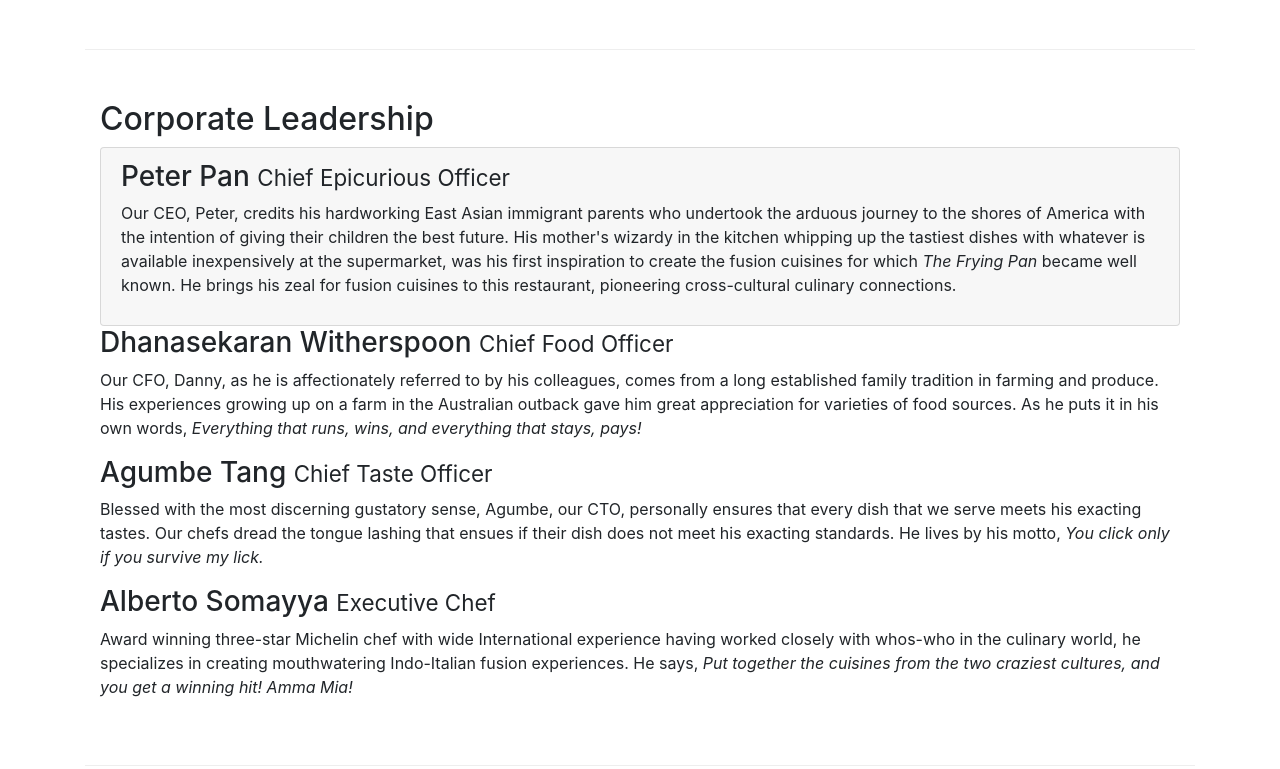
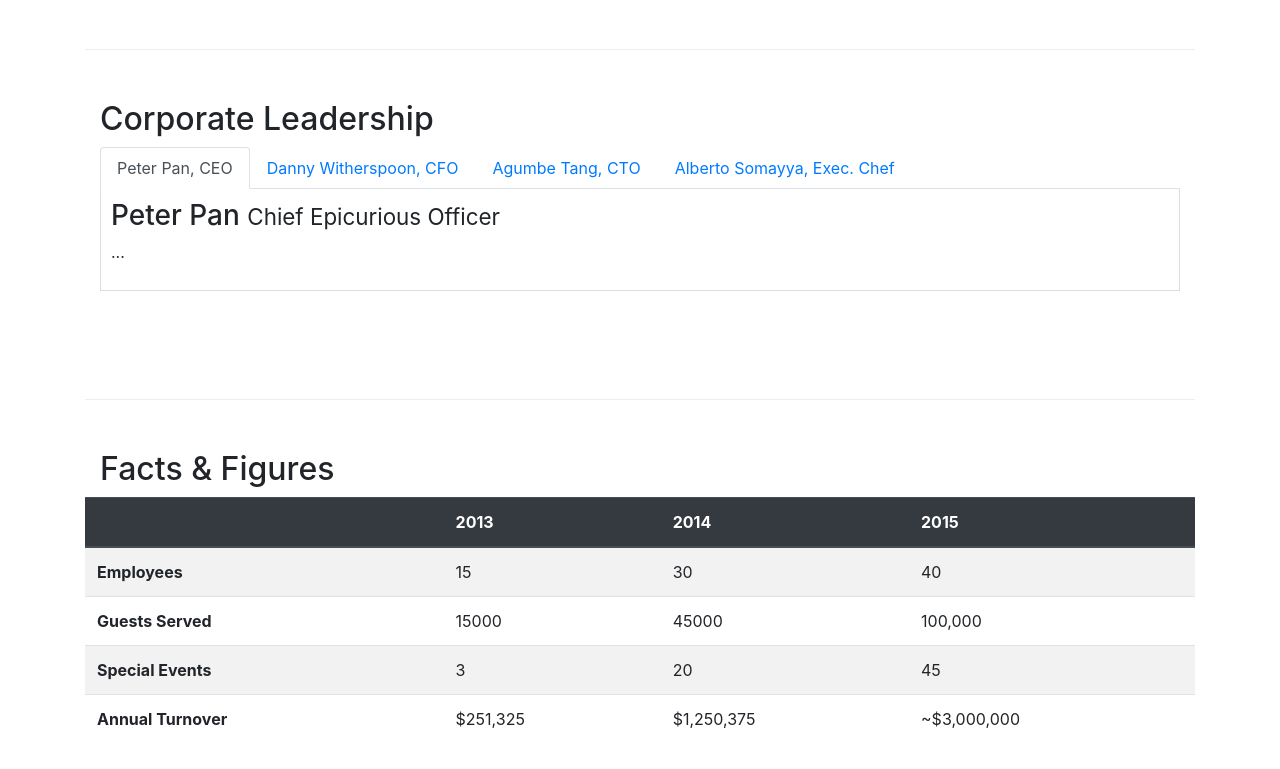
Before and after one commit to phamnhatkhanh/Bootsatrap-Basic, a website: page aboutus.html in a window 1280 px wide. Shown: the part 911-1680 px from the top of the page. Drawn offline with nearby package versions, Linux system fonts and the light colour scheme.

Commit message:
wk3 Tab: Create tab(nav +content + link) and attention add tool query,tab-pane and set vaule default

```diff
--- a/aboutus.html
+++ b/aboutus.html
@@ -2,6 +2,8 @@
     - card: boder content
     - card-body: algin content center div.
     - mb-0: down line.
+wk3 Tab,Tab Navbar:
+    - tab-pane: tạo những thẻ cho mình.
     ? Bootsatrap:
       - table-responsive: sao ko co no thi bang fill het dc row
       - card: card-header, body,
@@ -24,9 +26,12 @@
      <meta http-equiv="x-ua-compatible" content="ie=edge">
 
      <!-- Bootstrap CSS -->
-     <link rel="stylesheet" href="node_modules/bootstrap/dist/css/bootstrap.min.css">
-     <link rel="stylesheet" href="node_modules/font-awesome/css/font-awesome.min.css">
+     <link rel="stylesheet" href="https://maxcdn.bootstrapcdn.com/bootstrap/4.5.2/css/bootstrap.min.css">     <link rel="stylesheet" href="node_modules/font-awesome/css/font-awesome.min.css">
      <link rel="stylesheet" href="node_modules/bootstrap-social/bootstrap-social.css">
+     <!--If you have not jquery not change data betweet tabs-->
+     <script src="https://code.jquery.com/jquery-3.2.1.slim.min.js" integrity="sha384-KJ3o2DKtIkvYIK3UENzmM7KCkRr/rE9/Qpg6aAZGJwFDMVNA/GpGFF93hXpG5KkN" crossorigin="anonymous"></script>
+     <script src="https://cdnjs.cloudflare.com/ajax/libs/popper.js/1.12.9/umd/popper.min.js" integrity="sha384-ApNbgh9B+Y1QKtv3Rn7W3mgPxhU9K/ScQsAP7hUibX39j7fakFPskvXusvfa0b4Q" crossorigin="anonymous"></script>
+     <script src="https://maxcdn.bootstrapcdn.com/bootstrap/4.0.0/js/bootstrap.min.js" integrity="sha384-JZR6Spejh4U02d8jOt6vLEHfe/JQGiRRSQQxSfFWpi1MquVdAyjUar5+76PVCmYl" crossorigin="anonymous"></script>
      <link rel="stylesheet" href="css/styles.css">
 </head>
 
@@ -114,18 +119,54 @@
 
 
         <div class="row row-content">
-            <div class="col-12">
+            <!--
+                Bootstrap JS: Tab,Tab Navigation
+                Remember extra tool jquery.
+            -->
+            <div class="col-12 col-md-12">
                 <h2>Corporate Leadership</h2>
-                <div class="card card-header">
+                <ul class="nav nav-tabs">
+                    <li class="nav-item">
+                      <a class="nav-link active" href="#peter"
+                        role="tab" data-toggle="tab">Peter Pan, CEO</a>
+                    </li>
+                    <li class="nav-item ">
+                      <a class="nav-link " href="#danny" role="tab"
+                        data-toggle="tab">Danny Witherspoon, CFO</a>
+                    </li>
+                    <li class="nav-item">
+                      <a class="nav-link" href="#agumbe" role="tab"
+                        data-toggle="tab">Agumbe Tang, CTO</a>
+                    </li>
+                    <li class="nav-item">
+                      <a class="nav-link" href="#alberto" role="tab"
+                        data-toggle="tab">Alberto Somayya, Exec. Chef</a>
+                    </li>
+                </ul>
+                <div class="tab-content">
+
+                    <div class="tab-pane fade show active " id="peter">
                         <h3>Peter Pan <small>Chief Epicurious Officer</small></h3>
-                    <p>Our CEO, Peter, credits his hardworking East Asian immigrant parents who undertook the arduous journey to the shores of America with the intention of giving their children the best future. His mother's wizardy in the kitchen whipping up the tastiest dishes with whatever is available inexpensively at the supermarket, was his first inspiration to create the fusion cuisines for which <em>The Frying Pan</em> became well known. He brings his zeal for fusion cuisines to this restaurant, pioneering cross-cultural culinary connections.</p>
+                        <p> ... </p>
                     </div>
+                    <div class="tab-pane fade " id="danny">
                         <h3>Dhanasekaran Witherspoon <small>Chief Food Officer</small></h3>
                         <p>Our CFO, Danny, as he is affectionately referred to by his colleagues, comes from a long established family tradition in farming and produce. His experiences growing up on a farm in the Australian outback gave him great appreciation for varieties of food sources. As he puts it in his own words, <em>Everything that runs, wins, and everything that stays, pays!</em></p>
+
+                    </div>
+                    <div class="tab-pane fade" id="agumbe">
                         <h3>Agumbe Tang <small>Chief Taste Officer</small></h3>
                         <p>Blessed with the most discerning gustatory sense, Agumbe, our CTO, personally ensures that every dish that we serve meets his exacting tastes. Our chefs dread the tongue lashing that ensues if their dish does not meet his exacting standards. He lives by his motto, <em>You click only if you survive my lick.</em></p>
-                <h3>Alberto Somayya <small>Executive Chef</small></h3>
+
+
+                    </div>
+                    <div class="tab-pane fade" id="alberto">
+                        <h3>Alberto Somayya <small>E9imxecutive Chef</small></h3>
                         <p>Award winning three-star Michelin chef with wide International experience having worked closely with whos-who in the culinary world, he specializes in creating mouthwatering Indo-Italian fusion experiences. He says, <em>Put together the cuisines from the two craziest cultures, and you get a winning hit! Amma Mia!</em></p>
+
+                    </div>
+                </div>
+
             </div>
        </div>
 
--- a/css/styles.css
+++ b/css/styles.css
@@ -41,3 +41,10 @@ address{
     padding:20px;
 
 }
+/*bootstrap js*/
+.tab-content {
+    border-left: 1px solid #ddd;
+    border-right: 1px solid #ddd;
+    border-bottom: 1px solid #ddd;
+    padding: 10px;
+}
```
Also changed, not shown: index.html (+6 -2 lines), z.test.html (added, +66 -0 lines). Lines whose indentation alone changed are shown as unchanged.
